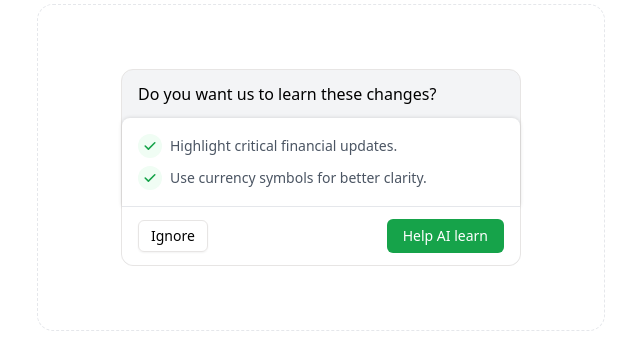
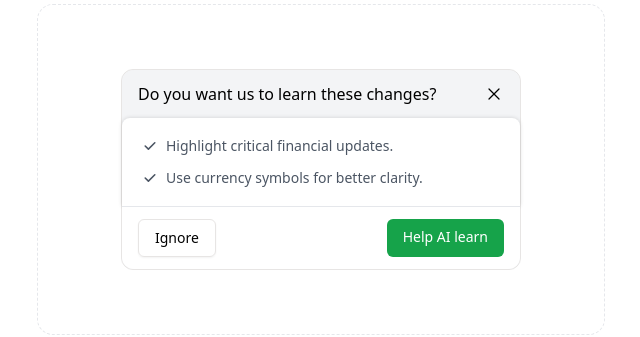
Before and after one commit to casicodes/portfolio, a React (Vite) app: page /motion in a window 1280 px wide. Shown: the part 304-641 px from the top of the page, without its empty margins (319-959 px from the left). Built offline with nearby package versions, Linux system fonts and the light colour scheme.

Commit message:
Add modal ui

```diff
--- a/src/component/ModalUI/ModalUI.jsx
+++ b/src/component/ModalUI/ModalUI.jsx
@@ -1,8 +1,10 @@
 import { useState, useEffect } from "react";
 import { motion, AnimatePresence } from "framer-motion";
+import { X } from "lucide-react";
 
 const ModalUI = () => {
-  const [status, setStatus] = useState("initial"); // initial, learning, updating, done
+  const [status, setStatus] = useState("initial");
+  // initial, learning, updating, done
 
   const handleLearnClick = () => {
     setStatus("Learning from your update");
@@ -16,8 +18,8 @@ const ModalUI = () => {
         setTimeout(() => {
           setStatus("initial");
         }, 3000);
-      }, 6000);
-    }, 6000);
+      }, 4000);
+    }, 4000);
   };
 
   const getStatusText = () => {
@@ -30,7 +32,7 @@ const ModalUI = () => {
             initial={{ y: 8, x: 0 }}
             animate={{ y: 0, x: 0 }}
             transition={{
-              duration: 0.5,
+              duration: 1,
               type: "spring",
             }}
             className="text-gray-600 text-base font-medium shimmer"
@@ -45,10 +47,10 @@ const ModalUI = () => {
             initial={{ y: 8, x: 0 }}
             animate={{ y: 0, x: 0 }}
             transition={{
-              duration: 0.5,
+              duration: 0.7,
               type: "spring",
             }}
-            className="group text-sm py-[5px] shadow-sm hover:shadow-md border transition-shadow border-stone-200 rounded-md flex justify-center items-center gap-1 normal-case px-3 text-primary font-medium w-full"
+            class="text-white items-center justify-center text-sm bg-green-600 px-4 py-2 flex rounded-md hover:bg-green-700 border border-green-600 w-full"
           >
             All set
           </motion.button>
@@ -70,17 +72,18 @@ const ModalUI = () => {
         <div className="border-stone-200 border w-[400px] bg-gray-100 rounded-xl flex flex-col justify-between">
           <div className="flex items-start flex-col gap-4">
             <div className="flex flex-col w-full">
-              <div className="flex flex-row px-[16px] py-[12px] rounded-t-lg">
+              <div className="flex flex-row px-[16px] py-[12px] rounded-t-xl justify-between items-center bg-gray-100">
                 <p className="m-0 font-medium text-base p-0">
                   Do you want us to learn these changes?
                 </p>
+                <X size={20} strokeWidth={1.5} />
               </div>
               <div className="flex flex-row px-[16px] py-[16px] bg-white rounded-t-lg shadow-[0_0_4px_rgba(0,0,0,0.15)]">
                 <ul className="list-disc list-inside text-[13px] text-gray-600 w-full">
-                  <li className="text-sm flex items-center gap-2 mb-2 last:mb-0">
-                    <div className="flex-shrink-0 w-6 h-6 bg-green-50 rounded-full flex items-center justify-center">
+                  <li className="text-sm flex items-center gap-1 mb-2 last:mb-0">
+                    <div className="flex-shrink-0 w-6 h-6 rounded-full flex items-center justify-center">
                       <svg
-                        className="w-4 h-4 text-green-600"
+                        className="w-4 h-4 "
                         viewBox="0 0 20 20"
                         fill="currentColor"
                       >
@@ -93,10 +96,10 @@ const ModalUI = () => {
                     </div>
                     Highlight critical financial updates.
                   </li>
-                  <li className="text-sm flex items-center gap-2 mb-2 last:mb-0">
-                    <div className="flex-shrink-0 w-6 h-6 bg-green-50 rounded-full flex items-center justify-center">
+                  <li className="text-sm flex items-center gap-1 mb-2 last:mb-0">
+                    <div className="flex-shrink-0 w-6 h-6 rounded-full flex items-center justify-center">
                       <svg
-                        className="w-4 h-4 text-green-600"
+                        className="w-4 h-4 "
                         viewBox="0 0 20 20"
                         fill="currentColor"
                       >
@@ -113,19 +116,20 @@ const ModalUI = () => {
               </div>
             </div>
           </div>
-          <div className="flex flex-row min-h-[59px] gap-2 border-t px-[16px] py-[12px] bg-white rounded-b-xl items-center justify-between">
+          <div className="flex flex-row min-h-[63px] gap-2 border-t px-[16px] py-[12px] bg-white rounded-b-xl items-center justify-between">
             <AnimatePresence mode="wait">
               {status === "initial" ? (
                 <>
-                  <button className="group text-sm py-[5px] shadow-sm hover:shadow-md border transition-shadow border-stone-200 rounded-md flex justify-center items-center gap-1 normal-case px-3 text-primary font-medium">
+                  <button className="text-sm h-[38px] px-4 py-2 shadow-sm hover:shadow-md border transition-shadow border-stone-200 rounded-md flex">
                     Ignore
                   </button>
-                  <button
+                  <motion.button
+                    whileTap={{ scale: 0.98 }}
                     onClick={handleLearnClick}
-                    className="text-white text-sm bg-green-600 px-4 py-[7px] flex items-center rounded-md hover:bg-green-700"
+                    className="text-white h-[38px] text-sm bg-green-600 px-4 py-2 flex rounded-md hover:bg-green-700  focus:bg-green-800 focus:outline-green-800"
                   >
                     Help AI learn
-                  </button>
+                  </motion.button>
                 </>
               ) : (
                 <>{getStatusText()}</>
--- a/src/index.css
+++ b/src/index.css
@@ -90,11 +90,11 @@ footer a:hover {
   font-weight: 400;
   position: relative;
   overflow: hidden;
-  background: linear-gradient(109deg, #b4b4b4, #b4b4b4, #000000);
+  background: linear-gradient(120deg, #b4b4b4 0%, #b4b4b4 80%, #000000 100%);
   background-size: 200% 100%;
   -webkit-background-clip: text;
   -webkit-text-fill-color: transparent;
-  animation: shimmer 3.5s infinite linear;
+  animation: shimmer 3s infinite ease-out;
 }
 @keyframes shimmer {
   100% {
```
Also changed, not shown: 1 other file (tests, documents, lock files or other folders).
